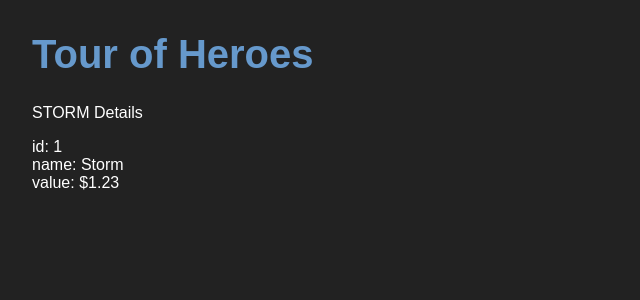
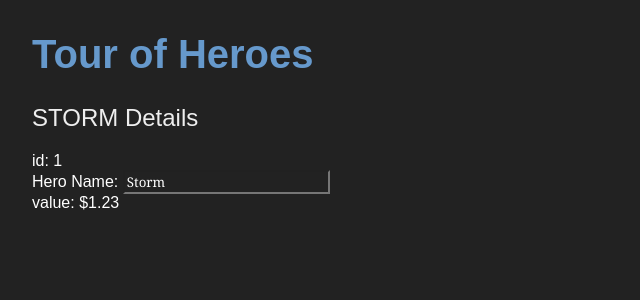
Before and after one commit to ATerbrack/Angular-Tour-of-Heroes, an Angular app in the folder tour-of-heroes/: page / in a window 1280 px wide. Shown: the top 300 px of the page, without its empty margins (0-640 px from the left). Built offline with nearby package versions, Linux system fonts and the light colour scheme.

Commit message:
*2-way data binding

```diff
--- a/tour-of-heroes/src/app/heroes/heroes.component.html
+++ b/tour-of-heroes/src/app/heroes/heroes.component.html
@@ -1,4 +1,7 @@
-<p>{{ hero.name | uppercase }} Details</p>
+<h2>{{ hero.name | uppercase }} Details</h2>
 <div><span>id: </span>{{ hero.id }}</div>
-<div><span>name: </span>{{ hero.name }}</div>
+<div>
+    <label for="">Hero Name: </label>
+    <input type="text" [(ngModel)] = "hero.name">
+</div>
 <div><span>value: </span>{{ value | currency }}</div>
--- a/tour-of-heroes/src/app/heroes/heroes.component.ts
+++ b/tour-of-heroes/src/app/heroes/heroes.component.ts
@@ -1,14 +1,15 @@
 import { Component } from '@angular/core';
 import { Hero } from '../hero';
 import { UpperCasePipe, CurrencyPipe } from '@angular/common'; // FIRST, Import this to ts file...
+import { FormsModule } from '@angular/forms';
 
 @Component({
   selector: 'app-heroes',
   standalone: true,
-  imports: [ UpperCasePipe, CurrencyPipe ], // THEN pass it to html file.
+  imports: [ UpperCasePipe, CurrencyPipe, FormsModule, ], // THEN pass it to html file.
   templateUrl: './heroes.component.html',
   /*
-  Alternatively...
+  Alternatively, inject the html right into the TS.
   template: '<p>Hello, World! You can write html right in the template instead of refering to a different file.</p>',
   */
   styleUrl: './heroes.component.css'
```
